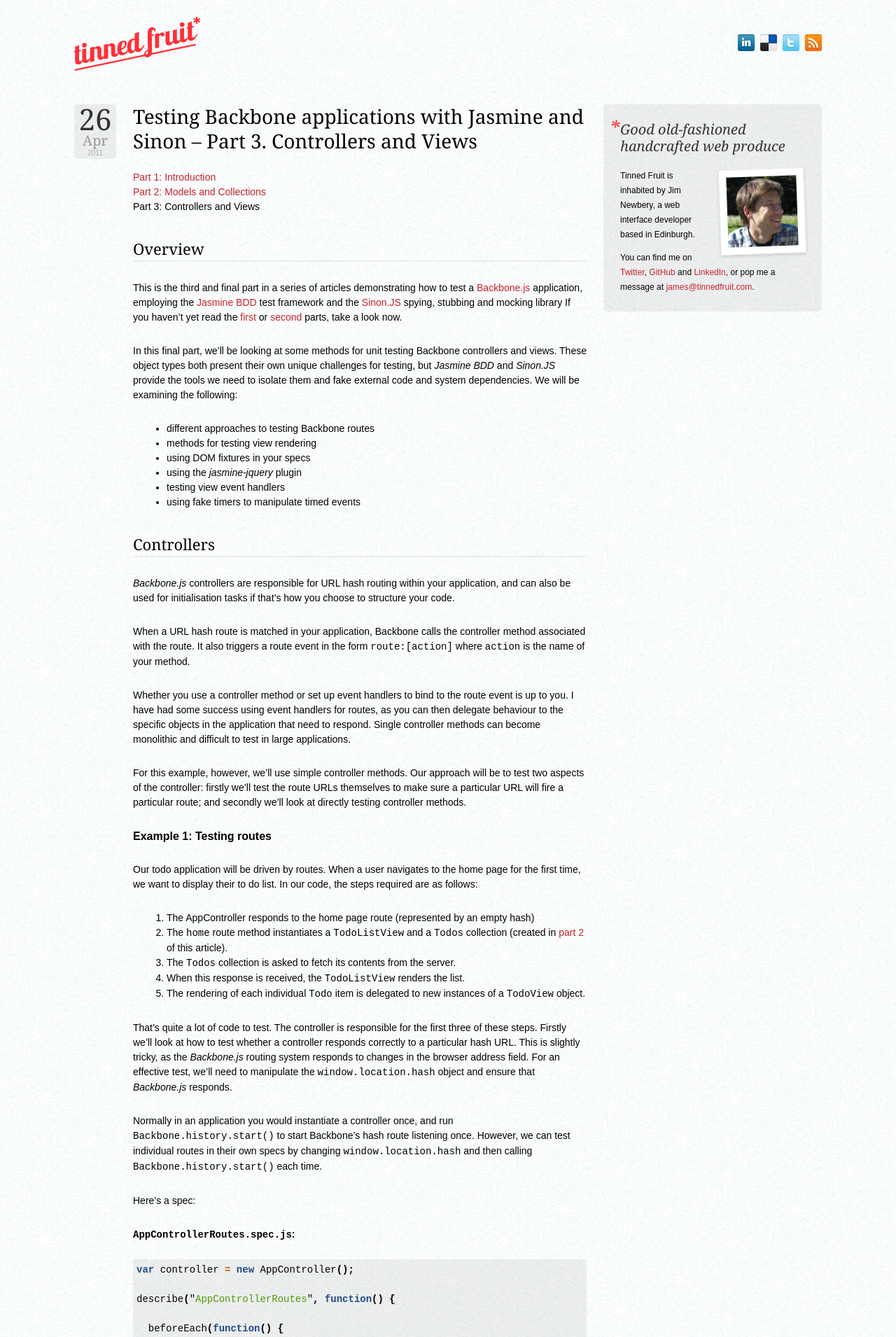
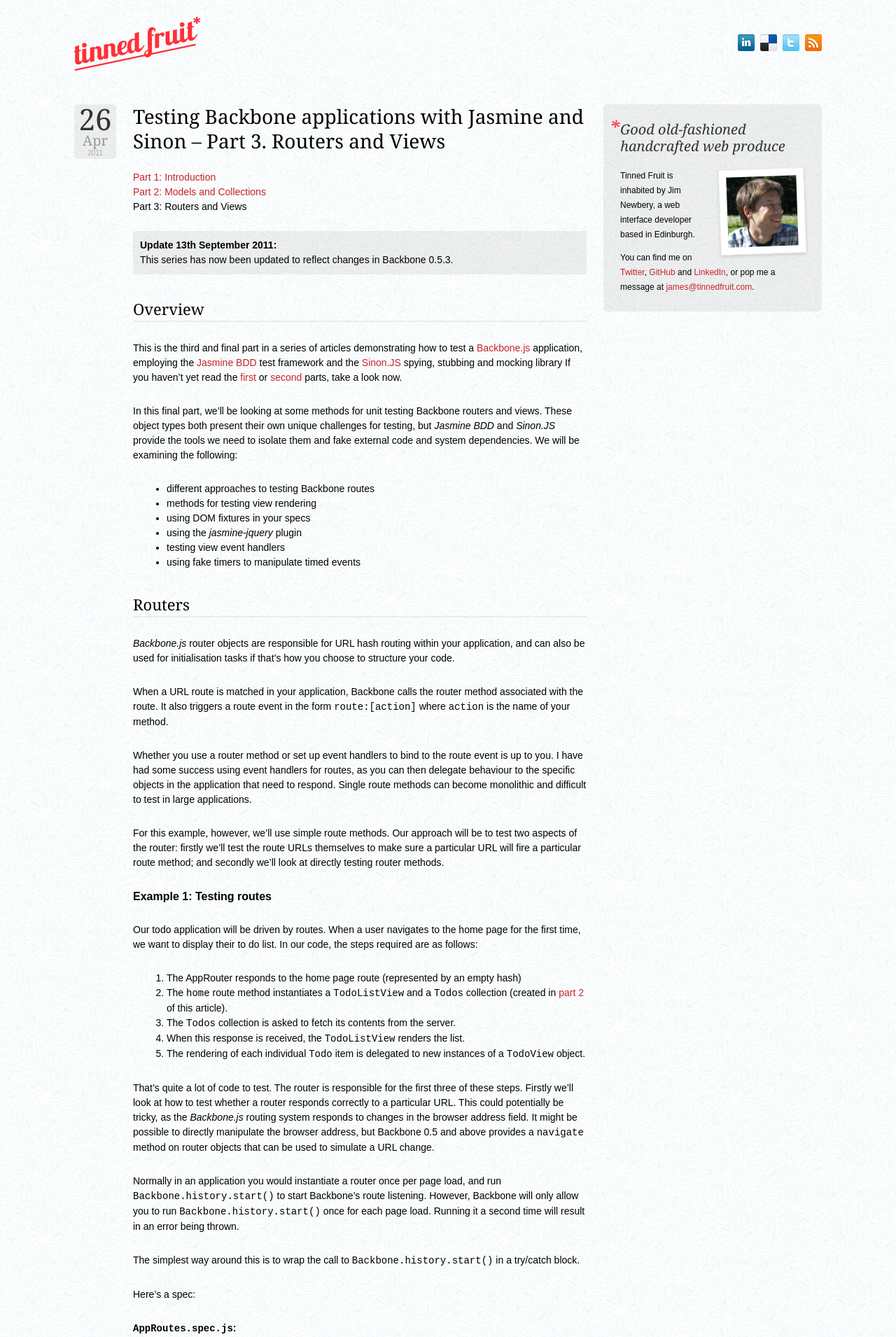
Before and after one commit to froots/froots.github.io, a Jekyll site: the page built from _posts/2011-04-26-testing-backbone-apps-with-jasmine-sinon-3.md, in a window 1280 px wide. Shown: the top 1910 px of the page at 70% size. Built offline with Jekyll 4.4.1, drawn with Linux system fonts in a browser that asks for light colours; Markdown is read by kramdown in place of the engine named in the settings; comment, search, counter and statistics services are not loaded; some of the changed text lies outside the part shown.

Commit message:
Updated backbone articles for backbone 0.5.3

```diff
--- a/_posts/2011-04-26-testing-backbone-apps-with-jasmine-sinon-3.md
+++ b/_posts/2011-04-26-testing-backbone-apps-with-jasmine-sinon-3.md
@@ -1,23 +1,27 @@
 ---
 layout:     default
-title:      Testing Backbone applications with Jasmine and Sinon – Part 3. Controllers and Views
+title:      Testing Backbone applications with Jasmine and Sinon – Part 3. Routers and Views
 comments:   true
-description: The final part in the series looks at testing Backbone.js controllers and views, including testing hash routing, HTML rendering, templates, event handlers and coping with timed events in your application such as animations.
+description: The final part in the series looks at testing Backbone.js routers and views, including testing route handling, HTML rendering, templates, event handlers and coping with timed events in your application such as animations.
 ---
 
 <nav>
     <ul>
         <li><a href="/2011/03/03/testing-backbone-apps-with-jasmine-sinon.html">Part 1: Introduction</a></li>
         <li><a href="/2011/03/25/testing-backbone-apps-with-jasmine-sinon-2.html">Part 2: Models and Collections</a></li>
-        <li>Part 3: Controllers and Views</li>
+        <li>Part 3: Routers and Views</li>
     </ul>
 </nav>
+
+<aside>
+  <p><strong>Update 13th September 2011:</strong> This series has now been updated to reflect changes in Backbone 0.5.3.</p>
+</aside>
 
 ### Overview
 
 This is the third and final part in a series of articles demonstrating how to test a [Backbone.js](http://documentcloud.github.com/backbone/) application, employing the [Jasmine BDD](http://pivotal.github.com/jasmine/) test framework and the [Sinon.JS](http://sinonjs.org/) spying, stubbing and mocking library If you haven't yet read the [first](/2011/03/03/testing-backbone-apps-with-jasmine-sinon.html) or [second](/2011/03/25/testing-backbone-apps-with-jasmine-sinon-2.html) parts, take a look now.
 
-In this final part, we'll be looking at some methods for unit testing Backbone controllers and views. These object types both present their own unique challenges for testing, but *Jasmine BDD* and *Sinon.JS* provide the tools we need to isolate them and fake external code and system dependencies. We will be examining the following:
+In this final part, we'll be looking at some methods for unit testing Backbone routers and views. These object types both present their own unique challenges for testing, but *Jasmine BDD* and *Sinon.JS* provide the tools we need to isolate them and fake external code and system dependencies. We will be examining the following:
 
 - different approaches to testing Backbone routes
 - methods for testing view rendering
@@ -26,87 +30,88 @@
 - testing view event handlers
 - using fake timers to manipulate timed events
 
-### Controllers
+### Routers
 
-*Backbone.js* controllers are responsible for URL hash routing within your application, and can also be used for initialisation tasks if that's how you choose to structure your code.
+*Backbone.js* router objects are responsible for URL hash routing within your application, and can also be used for initialisation tasks if that's how you choose to structure your code.
 
-When a URL hash route is matched in your application, Backbone calls the controller method associated with the route. It also triggers a route event in the form <code>route:[action]</code> where <code>action</code> is the name of your method.
+When a URL route is matched in your application, Backbone calls the router method associated with the route. It also triggers a route event in the form <code>route:[action]</code> where <code>action</code> is the name of your method.
 
-Whether you use a controller method or set up event handlers to bind to the route event is up to you. I  have had some success using event handlers for routes, as you can then delegate behaviour to the specific objects in the application that need to respond. Single controller methods can become monolithic and difficult to test in large applications.
+Whether you use a router method or set up event handlers to bind to the route event is up to you. I have had some success using event handlers for routes, as you can then delegate behaviour to the specific objects in the application that need to respond. Single route methods can become monolithic and difficult to test in large applications.
 
-For this example, however, we'll use simple controller methods. Our approach will be to test two aspects of the controller: firstly we'll test the route URLs themselves to make sure a particular URL will fire a particular route; and secondly we'll look at directly testing controller methods.
+For this example, however, we'll use simple route methods. Our approach will be to test two aspects of the router: firstly we'll test the route URLs themselves to make sure a particular URL will fire a particular route method; and secondly we'll look at directly testing router methods.
 
 #### Example 1: Testing routes
 
 Our todo application will be driven by routes. When a user navigates to the home page for the first time, we want to display their to do list. In our code, the steps required are as follows:
 
-1. The AppController responds to the home page route (represented by an empty hash)
+1. The AppRouter responds to the home page route (represented by an empty hash)
 1. The <code>home</code> route method instantiates a <code>TodoListView</code> and a <code>Todos</code> collection (created in [part 2](/2011/03/25/testing-backbone-apps-with-jasmine-sinon-2.html) of this article).
 1. The <code>Todos</code> collection is asked to fetch its contents from the server.
 1. When this response is received, the <code>TodoListView</code> renders the list.
 1. The rendering of each individual <code>Todo</code> item is delegated to new instances of a <code>TodoView</code> object.
 
-That's quite a lot of code to test. The controller is responsible for the first three of these steps. Firstly we'll look at how to test whether a controller responds correctly to a particular hash URL. This is slightly tricky, as the *Backbone.js* routing system responds to changes in the browser address field. For an effective test, we'll need to manipulate the <code>window.location.hash</code> object and ensure that *Backbone.js* responds.
+That's quite a lot of code to test. The router is responsible for the first three of these steps. Firstly we'll look at how to test whether a router responds correctly to a particular URL. This could potentially be  tricky, as the *Backbone.js* routing system responds to changes in the browser address field. It might be possible to directly manipulate the browser address, but Backbone 0.5 and above provides a <code>navigate</code> method on router objects that can be used to simulate a URL change.
 
-Normally in an application you would instantiate a controller once, and run <code>Backbone.history.start()</code> to start Backbone's hash route listening once. However, we can test individual routes in their own specs by changing <code>window.location.hash</code> and then calling <code>Backbone.history.start()</code> each time.
+Normally in an application you would instantiate a router once per page load, and run <code>Backbone.history.start()</code> to start Backbone's route listening. However, Backbone will only allow you to run <code>Backbone.history.start()</code> once for each page load. Running it a second time will result in an error being thrown.
+
+The simplest way around this is to wrap the call to <code>Backbone.history.start()</code> in a try/catch block.
 
 Here's a spec:
 
-##### <code>AppControllerRoutes.spec.js</code>:
+##### <code>AppRoutes.spec.js</code>:
 
 {% highlight javascript %}
-var controller = new AppController();
-
-describe("AppControllerRoutes", function() {
-
+describe("AppRouter routes", function() {
   beforeEach(function() {
+    this.router = new AppRouter;
     this.routeSpy = sinon.spy();
-  });
-
-  afterEach(function() {
-    window.location.hash = "";
+    try {
+      Backbone.history.start({silent:true, pushState:true});
+    } catch(e) {}
+    this.router.navigate("elsewhere");
   });
 
   it("fires the index route with a blank hash", function() {
-    controller.bind("route:index", this.routeSpy);
-    window.location.hash = "";
-    Backbone.history.start();
+    this.router.bind("route:index", this.routeSpy);
+    this.router.navigate("", true);
     expect(this.routeSpy).toHaveBeenCalledOnce();
     expect(this.routeSpy).toHaveBeenCalledWith();
-    controller.unbind("route:index");
   });
-
 });
 {% endhighlight %}
 
-The spec binds the <code>route:index</code> event to an anonymous *Sinon.JS* spy function, allowing us to track whether and how it was called. We then ensure that the URL hash has the value we want to test, in this case, an empty value. Calling <code>Backbone.history.start()</code> triggers an initial *Backbone.js* routing check. This saves us from playing around with asynchronous specs or faking time as *Backbone.js* polls the hash value on an interval in browsers that don't support the <code>hashChange</code> event.
+The spec binds the <code>route:index</code> event to an anonymous *Sinon.JS* spy function, allowing us to track whether and how it was called. We then ensure that the URL fragment has the value we want to test, in this case, an empty value. Calling <code>Backbone.history.start()</code> would normally trigger an initial *Backbone.js* routing check. However, by passing an option hash that includes <code>silent: true</code> we avoid the immediate route match. Note that we are also optionally using HTML5 *pushState* for browsers that support it.
 
-Once the *Backbone.js* routing check has been performed, we expect that our route spy has been called once, and that it has been called with no arguments. It is called with no arguments because there are no parameters specified in the route being matched.
+The example itself triggers the route matching by calling the <code>navigate</code> method on the router with the URL fragment as the first argument. If a truthy second argument is passed, Backbone will also call any matching route methods and trigger route events.
 
-When we run the spec, we are greeted with a green spec runner. Given that we haven't yet created the <code>AppController</code>, this is surprising. The reason is that the first line is throwing a <kbd>ReferenceError</kbd>, but because it is outside a *Jasmine* describe block, it is not being caught by *Jasmine*. You can see it in a console window, however:
+To ensure that the route method and event is always fired, we navigate away somewhere else silently during the setup phase, just to ensure that the URL fragments are different.
 
-	Uncaught ReferenceError: AppController is not defined
+Once the routing check has been performed, we expect that our route spy has been called once, and that it has been called with no arguments, as there will be no parameters associated with the home route.
 
-Let's fix this by creating our <code>AppController</code>. Don't forget to include it in <code>jasmine.yml</code> if necessary:
+When the example is run, we get an expected error:
 
-##### <code>AppController.js</code>:
+    ReferenceError: AppRouter is not defined
+
+Let's fix this by creating our <code>AppRouter</code>. Don't forget to include it in <code>jasmine.yml</code> if necessary:
+
+##### <code>AppRouter.js</code>:
 
 {% highlight javascript %}
-var AppController = Backbone.Controller.extend();
+var AppRouter = Backbone.Router.extend();
 {% endhighlight %}
 
 Running the specs again produces the following error:
 
-	TypeError: Cannot call method 'start' of undefined
+	TypeError: Cannot call method 'navigate' of undefined
 
-Hmm, for some reason <code>Backbone.history</code> is undefined, and so there is no <code>start</code> method on it. It turns out that *Backbone.js* creates an instance of <code>Backbone.History</code> (upper case 'H') called <code>Backbone.history</code> (lower case 'h') once a controller has been created that has at least one route specified on it. This makes sense, as history management is only required if there are routes to respond to.
+Hmm, for some reason <code>Backbone.history</code> is undefined, and so there is no <code>navigate</code> method on it. It turns out that *Backbone.js* creates an instance of <code>Backbone.History</code> (upper case 'H') called <code>Backbone.history</code> (lower case 'h') once a router has been created that has at least one route specified on it. This makes sense, as history management is only required if there are routes to respond to.
 
 We can now create our route:
 
-##### <code>AppController.js</code>:
+##### <code>AppRouter.js</code>:
 
 {% highlight javascript %}
-var AppController = Backbone.Controller.extend({
+var AppRouter = Backbone.Router.extend({
 
   routes: {
     "": "index"
@@ -119,15 +124,14 @@
 
 and our spec passes.
 
-Now that our home page route is being tested successfully, lets try a route with a parameter. At some point, we'll want to show the user details of a particular to do item. For example, some notes, tags and scheduling information might be displayed. The hash route for showing this detailed view would be <code>#todo/1</code> for a <code>Todo</code> with an <code>id</code> of 1. Let's write a spec to test that our controller handles this route.
+Now that our index route is being tested successfully, lets try the todo detail route. At some point, we'll want to show the user details of a particular to do item. For example, some notes, tags and scheduling information might be displayed. The URL fragment for showing this detailed view would be <code>todo/1</code> for a <code>Todo</code> with an <code>id</code> of 1. Let's write a spec to test that our router handles this successfully.
 
-##### <code>AppControllerRoutes.spec.js</code>:
+##### <code>AppRoutes.spec.js</code>:
 
 {% highlight javascript %}
 it("fires the todo detail route", function() {
-  this.controller.bind("route:todo", this.routeSpy);
-  window.location.hash = "todo/1";
-  Backbone.history.start();
+  this.router.bind('route:todo', this.routeSpy);
+  this.router.navigate("todo/1", true);
   expect(this.routeSpy).toHaveBeenCalledOnce();
   expect(this.routeSpy).toHaveBeenCalledWith("1");
 });
@@ -142,9 +146,9 @@
 
 This is exactly what we were expecting. Now let's create the route:
 
-##### <code>AppController.js</code>:
+##### <code>AppRouter.js</code>:
 {% highlight javascript %}
-var AppController = Backbone.Controller.extend({
+var AppRouter = Backbone.Router.extend({
 
   routes: {
     "": "index",
@@ -163,17 +167,17 @@
 
 Now that we have some routes, we need to test that our route methods are behaving as they should be.
 
-#### Example 2: Testing controller methods
+#### Example 2: Testing router methods
 
-Once we have tested that the correct routes are actually being fired, we can test controller methods simply by calling them. To test our <code>index</code> method, we need to ensure that it instantiates a <code>TodoListView</code> and a <code>Todos</code> collection in the correct way. We'll need to create fake objects for both.
+Once we have tested that the correct routes are actually being fired, we can test route methods simply by calling them. To test our <code>index</code> method, we need to ensure that it instantiates a <code>TodoListView</code> and a <code>Todos</code> collection in the correct way. We'll need to create fake objects for both.
 
-##### <code>AppController.spec.js</code>:
+##### <code>AppRouter.spec.js</code>:
 
 {% highlight javascript %}
-describe("AppController", function() {
+describe("AppRouter", function() {
 
   beforeEach(function() {
-    this.controller = new AppController();
+    this.router = new AppRouter();
     this.collection = new Backbone.Collection();
     this.todoListViewStub = sinon.stub(window, "TodoListView")
       .returns(new Backbone.View());
@@ -189,11 +193,11 @@
 });
 {% endhighlight %}
 
-First we create our controller for testing. We then create a bare *Backbone.js* Collection object to act as the <code>Todos</code> collection that will be returned when we stub out its constructor function. Finally, we create *Sinon.JS* stubs for both the <code>TodoListView</code> constructor and the <code>Todos</code> collection constructor, returning a new *Backbone.js* View and our bare collection respectively.
+First we create our router instance for testing. We then create a bare *Backbone.js* Collection object to act as the <code>Todos</code> collection that will be returned when we stub out its constructor function. Finally, we create *Sinon.JS* stubs for both the <code>TodoListView</code> constructor and the <code>Todos</code> collection constructor, returning a new *Backbone.js* View and our bare collection respectively.
 
 Now to write the specs:
 
-##### <code>AppController.spec.js</code>:
+##### <code>AppRouter.spec.js</code>:
 
 {% highlight javascript %}
 describe("Index handler", function() {
@@ -201,7 +205,7 @@
   describe("when no Todo list exists", function() {
 
     beforeEach(function() {
-      this.controller.index();
+      this.router.index();
     });
 
     it("creates a Todo list collection", function() {
@@ -243,10 +247,10 @@
 
 So, let's write the code to make these pass:
 
-##### <code>ApplicationController.js</code>:
+##### <code>AppRouter.js</code>:
 
 {% highlight javascript %}
-var AppController = Backbone.Controller.extend({
+var AppRouter = Backbone.Router.extend({
 
   ...
 
@@ -265,10 +269,10 @@
 
 First, we need to stub the collection's <code>fetch</code> method so that it performs no action, but allows us to spy on it. We add the following line to our <code>beforeEach</code> method just after creating <code>this.collection</code>:
 
-##### <code>AppController.spec.js</code>:
+##### <code>AppRouter.spec.js</code>:
 
 {% highlight javascript %}
-describe("AppController", function() {
+describe("AppRouter", function() {
 
   beforeEach(function() {
     ...
@@ -300,10 +304,10 @@
 
 And making the spec pass is simple:
 
-##### <code>AppController.js</code>:
+##### <code>AppRouter.js</code>:
 
 {% highlight javascript %}
-var AppController = Backbone.Controller.extend({
+var AppRouter = Backbone.Router.extend({
 
   ...
 
@@ -319,11 +323,11 @@
 
 {% endhighlight %}
 
-Our examples so far have been simple. You can see that controllers can easily create a lot of other objects, and then call methods on those objects in order to get things rolling in your application.
+Our examples so far have been simple. You can see that routers can easily create a lot of other objects, and then call methods on those objects in order to get things rolling in your application.
 
-If you are instantiating your initial application objects like this in your controllers, then you'll be creating a lot of stubs and mocks in your controller specs. This is a matter of application design. For simple applications it is probably not a big issue, but this approach soon gets unwieldy.
+If you are instantiating your initial application objects like this in your routers, then you'll be creating a lot of stubs and mocks in your router specs. This is a matter of application design. For simple applications it is probably not a big issue, but this approach soon gets unwieldy.
 
-An alternative approach is to instantiate any initial *Backbone.js* objects in an overall application initialisation method that is run when the page is first loaded, for example in a DOM ready handler. The controller would also be instantiated and *Backbone.js*'s history object initialised at this point. The primary application objects that you have created (usually the views) can then bind and unbind to the built-in *Backbone.js* controller route events as required within their own code. In this way you are effectively delegating responsibility to the individual application objects so they are in charge of their own destiny. The outcome of this is code that is easier to test, and easier to maintain. If your specs become unwieldy, long and difficult to set up, then this is often a code smell suggesting that you should probably simplify or refactor your code.
+An alternative approach is to instantiate any initial *Backbone.js* objects in an overall application initialisation method that is run when the page is first loaded, for example in a DOM ready handler. The router would also be instantiated and *Backbone.js*'s history object initialised at this point. The primary application objects that you have created (usually the views) can then bind and unbind to the built-in *Backbone.js* route events as required within their own code. In this way you are effectively delegating responsibility to the individual application objects so they are in charge of their own destiny. The outcome of this is code that is easier to test, and easier to maintain. If your specs become unwieldy, long and difficult to set up, then this is often a code smell suggesting that you should probably simplify or refactor your code.
 
 Looking back to the top of example 1, we can see that we have now tested the first three steps required to render our to do list. The last two steps are the responsibility of two views: the <code>TodoListView</code> and the <code>TodoView</code>. Let's take a look at testing views, then.
 
@@ -455,10 +459,14 @@
     });
 
     it("should create a Todo view for each todo item", function() {
-      expect(this.todoViewStub).toHaveBeenCalledThrice();
-      expect(this.todoViewStub).toHaveBeenCalledWith({model:this.todo1});
-      expect(this.todoViewStub).toHaveBeenCalledWith({model:this.todo2});
-      expect(this.todoViewStub).toHaveBeenCalledWith({model:this.todo3});
+      expect(this.todoViewStub)
+        .toHaveBeenCalledThrice();
+      expect(this.todoViewStub)
+        .toHaveBeenCalledWith({model:this.todo1});
+      expect(this.todoViewStub)
+        .toHaveBeenCalledWith({model:this.todo2});
+      expect(this.todoViewStub)
+        .toHaveBeenCalledWith({model:this.todo3});
     });
 
   });
@@ -580,7 +588,7 @@
 
 Running the specs produces the same failure as before. What happened? This is a common gotcha when first starting out with *Backbone.js*. Because the <code>addTodo()</code> method is called as a callback from within an underscore.js <code>each()</code> iterator, the scope for <code>addTodo</code> is not the <code>TodoListView</code> instance, but the <code>todo</code> model instance that is the target of the iteration cycle. Because of this, there is no <code>el</code> property on <code>this</code>, and the append fails.
 
-Fortunately underscore.js provides a convenience function to fix the scope for a method named <code>bindAll()</code>. In a *Backbone.js* application it is best called within the <code>initialize()</code> method. It takes the intended scope as the first argument, and one or more methods on the current scope that are to have their scope set:
+Fortunately *underscore.js* provides a convenience function to fix the scope for a method named <code>bindAll()</code>. In a *Backbone.js* application it is best called within the <code>initialize()</code> method. It takes the intended scope as the first argument, and one or more methods on the current scope that are to have their scope set:
 
 {% highlight javascript %}
 initialize: function() {
@@ -1042,6 +1050,6 @@
     <ul>
         <li><a href="/2011/03/03/testing-backbone-apps-with-jasmine-sinon.html">Part 1: Introduction</a></li>
         <li><a href="/2011/03/25/testing-backbone-apps-with-jasmine-sinon-2.html">Part 2: Models and Collections</a></li>
-        <li>Part 3: Controllers and Views</li>
+        <li>Part 3: Routers and Views</li>
     </ul>
 </nav>
--- a/css/main.css
+++ b/css/main.css
@@ -304,6 +304,23 @@
   padding: 5px;
   margin: 24px 0;
 }
+
+aside {
+  background-color: #f0f0f0;
+  background-color: rgba(0,0,0,.06);
+  padding: 10px;
+  margin: 24px 0;
+}
+
+  aside p {
+    margin: 0;
+    padding: 0;
+  }
+
+  aside strong {
+    display: block;
+    line-height: inherit;
+  }
 
 article {
   position: relative;
```
Also changed, not shown: _posts/2011-03-03-testing-backbone-apps-with-jasmine-sinon.md (+8 -4 lines), _posts/2011-03-25-testing-backbone-apps-with-jasmine-sinon-2.md (+9 -7 lines).
